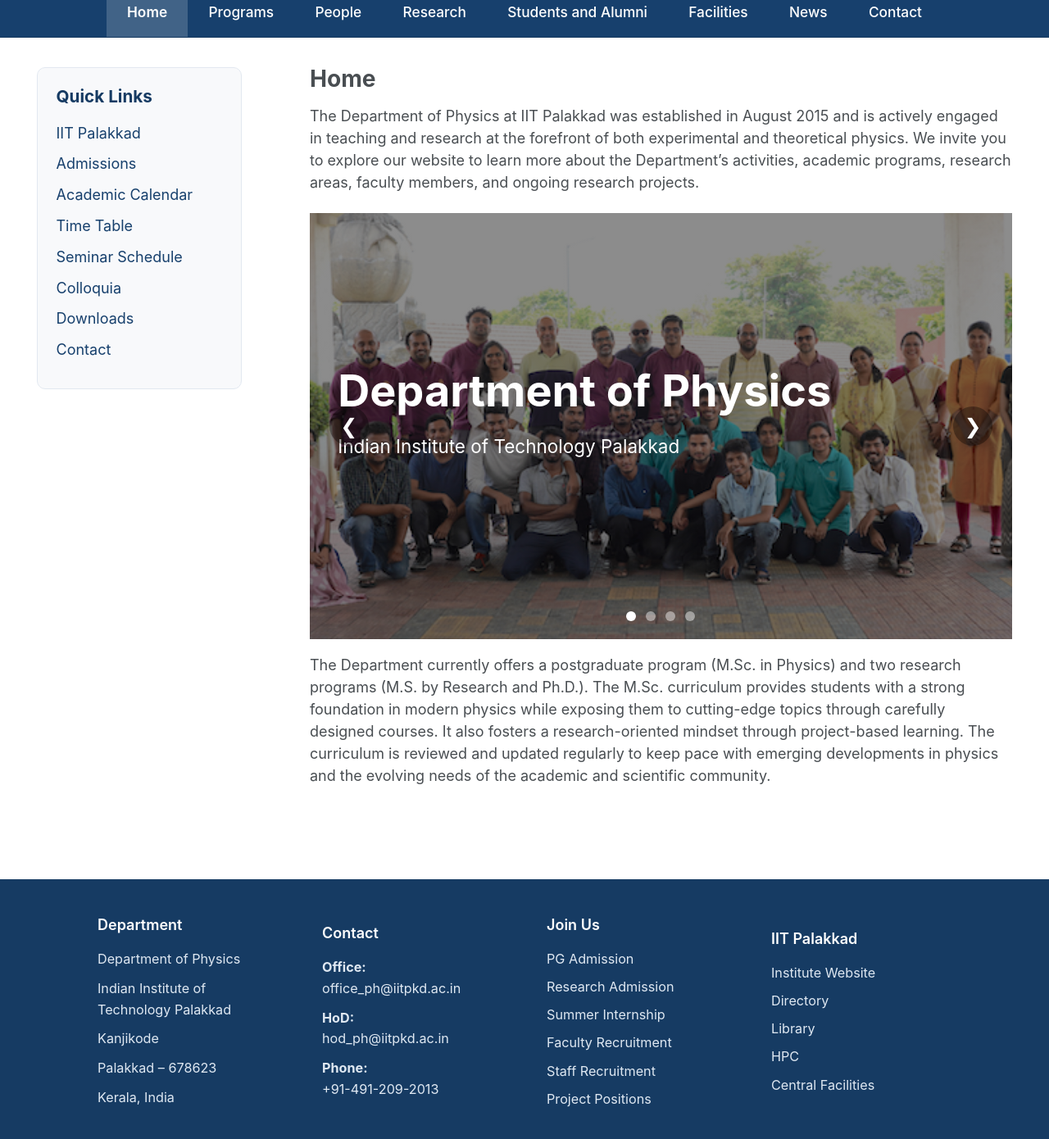
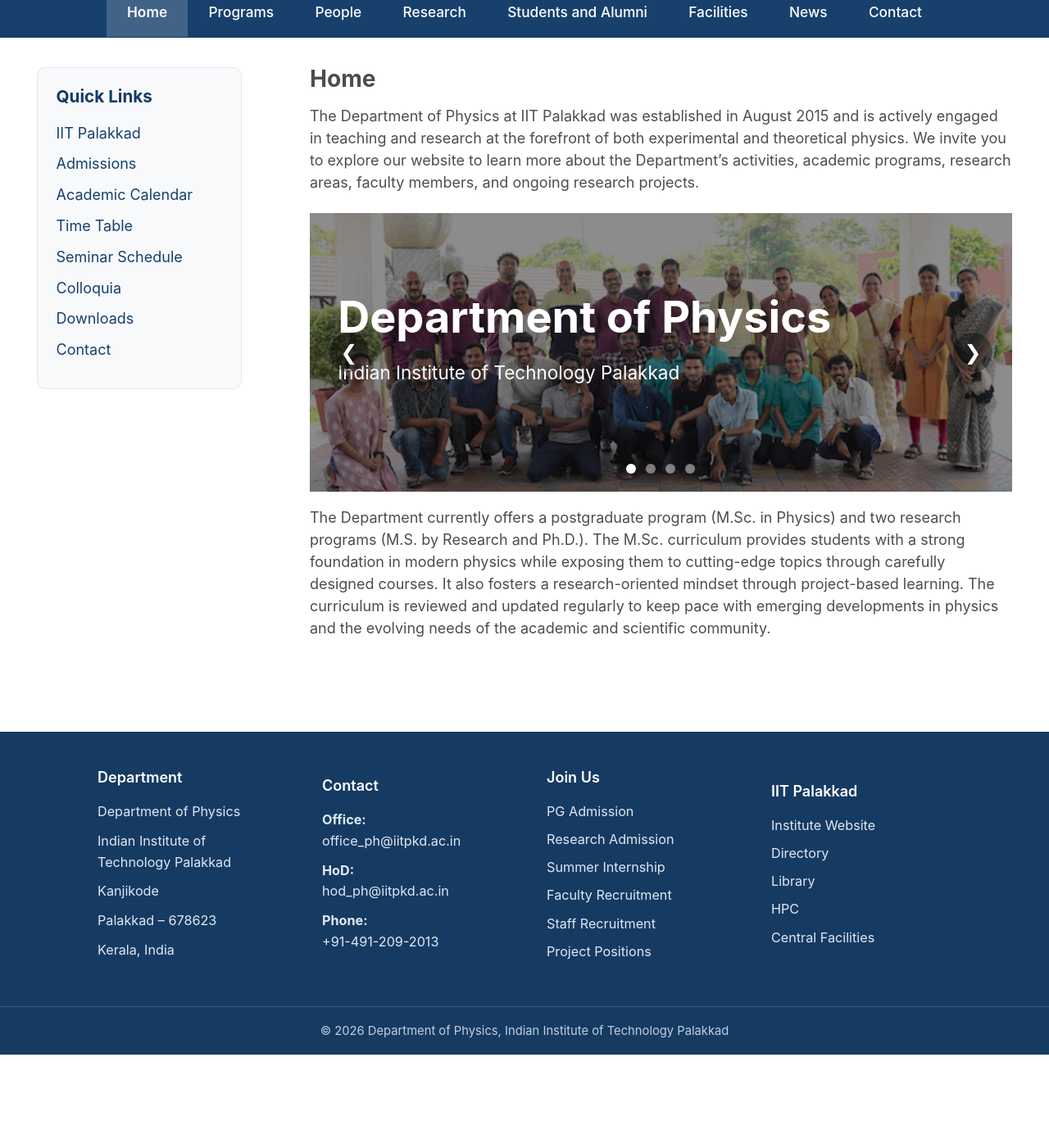
Before and after one commit to phyall/phyall.github.io, a Jekyll site: the page built from _pages/about.md, in a window 1280 px wide and 1400 px high, scrolled down 217 px. Shown: the top 1390 px of the window at 82% size. Built offline with Jekyll 4.4.1, drawn with Linux system fonts in a browser that asks for light colours; a style sheet for code colours, icons or effects is not loaded; after the commit the page ends 1504 px from its top, so only the background shows below that.

Commit message:
Update _slideshow.scss

```diff
--- a/_sass/_slideshow.scss
+++ b/_sass/_slideshow.scss
@@ -3,17 +3,11 @@
    ========================================================== */
 
 .hero-slideshow {
-
     position: relative;
-
     width: 100%;
-
-    height: 520px;
-
+    height: 340px;
     overflow: hidden;
-
     background: #163b63;
-
 }
 
 /* ----------------------------------------------------------
@@ -21,39 +15,23 @@
    ---------------------------------------------------------- */
 
 .slide {
-
     position: absolute;
-
     inset: 0;
-
     display: flex;
-
     align-items: center;
-
     justify-content: center;
-
     opacity: 0;
-
     visibility: hidden;
-
     transition: opacity .8s ease;
-
     background-size: cover;
-
     background-position: center center;
-
     background-repeat: no-repeat;
-
 }
 
 .slide.active {
-
     opacity: 1;
-
     visibility: visible;
-
     z-index: 2;
-
 }
 
 /* ----------------------------------------------------------
@@ -61,39 +39,24 @@
    ---------------------------------------------------------- */
 
 .slide-content {
-
     width: min(1400px, 92%);
-
     margin: auto;
-
     color: white;
-
     text-align: left;
-
 }
 
 .slide-content h1 {
-
     margin: 0;
-
     font-size: 3rem;
-
     font-weight: 700;
-
     line-height: 1.15;
-
 }
 
 .slide-content p {
-
     margin-top: 1rem;
-
     max-width: 700px;
-
     font-size: 1.25rem;
-
     line-height: 1.7;
-
 }
 
 /* ----------------------------------------------------------
@@ -101,41 +64,25 @@
    ---------------------------------------------------------- */
 
 .slide-buttons {
-
     margin-top: 2rem;
-
     display: flex;
-
     flex-wrap: wrap;
-
     gap: 1rem;
-
 }
 
 .slide-button {
-
     display: inline-block;
-
     padding: .8rem 1.4rem;
-
     background: white;
-
     color: #163b63;
-
     text-decoration: none;
-
     font-weight: 600;
-
     border-radius: 5px;
-
     transition: .2s;
-
 }
 
 .slide-button:hover {
-
     background: #f2f2f2;
-
 }
 
 /* ----------------------------------------------------------
@@ -144,52 +91,32 @@
 
 .slide-prev,
 .slide-next {
-
     position: absolute;
-
     top: 50%;
-
     transform: translateY(-50%);
-
     width: 48px;
-
     height: 48px;
-
     border: none;
-
     border-radius: 50%;
-
     background: rgba(0,0,0,.35);
-
     color: white;
-
     cursor: pointer;
-
     font-size: 1.4rem;
-
     transition: .2s;
-
     z-index: 20;
-
 }
 
 .slide-prev:hover,
 .slide-next:hover {
-
     background: rgba(0,0,0,.55);
-
 }
 
 .slide-prev {
-
     left: 24px;
-
 }
 
 .slide-next {
-
     right: 24px;
-
 }
 
 /* ----------------------------------------------------------
@@ -197,43 +124,26 @@
    ---------------------------------------------------------- */
 
 .slide-dots {
-
     position: absolute;
-
     left: 50%;
-
     bottom: 22px;
-
     transform: translateX(-50%);
-
     display: flex;
-
     gap: 12px;
-
     z-index: 20;
-
 }
 
 .dot {
-
     width: 12px;
-
     height: 12px;
-
     border-radius: 50%;
-
     background: rgba(255,255,255,.45);
-
     cursor: pointer;
-
     transition: .2s;
-
 }
 
 .dot.active {
-
     background: white;
-
 }
 
 /* ----------------------------------------------------------
@@ -241,68 +151,44 @@
    ---------------------------------------------------------- */
 
 @media (max-width: 900px) {
-
     .hero-slideshow {
-
-        height: 420px;
-
+        height: 280px;
     }
 
     .slide-content h1 {
-
         font-size: 2.2rem;
-
     }
 
     .slide-content p {
-
         font-size: 1.05rem;
-
     }
 
     .slide-prev,
     .slide-next {
-
         width: 40px;
-
         height: 40px;
-
     }
-
 }
 
 @media (max-width: 600px) {
-
     .hero-slideshow {
-
-        height: 360px;
-
+        height: 220px;
     }
 
     .slide-content {
-
         text-align: center;
-
     }
 
     .slide-content h1 {
-
         font-size: 1.8rem;
-
     }
 
     .slide-content p {
-
         font-size: 1rem;
-
         max-width: none;
-
     }
 
     .slide-buttons {
-
         justify-content: center;
-
     }
-
 }
```
